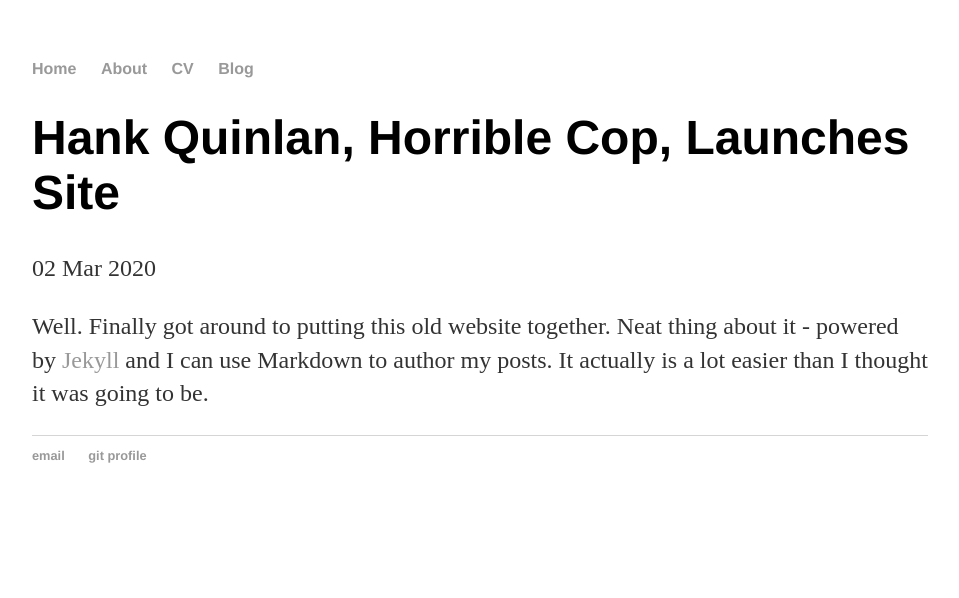
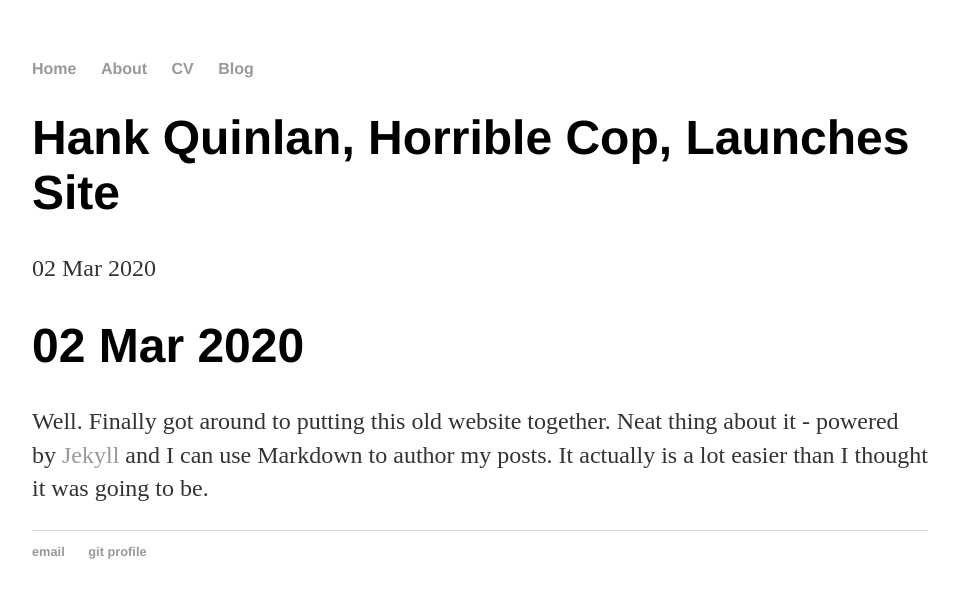
Before and after one commit to lavanganji/lavanganji.github.io, a Jekyll site: the page built from _posts/2014-04-30-hank-quinlan-site-launched.md, in a window 1280 px wide. Shown: the top 598 px of the page, without its empty margins (160-1119 px from the left). Built offline with Jekyll 4.4.1, drawn with Linux system fonts in a browser that asks for light colours.

Commit message:
Update post.html

```diff
--- a/_layouts/post.html
+++ b/_layouts/post.html
@@ -3,7 +3,7 @@ layout: default
 ---
 <h1>{{ page.title }}</h1>
 <p class="meta">{{ page.date | date_to_string }}</p>
-
+<h1>{{ page.date | date_to_string }}</h1>
 <div class="post">
   {{ content }}
 </div>
```
